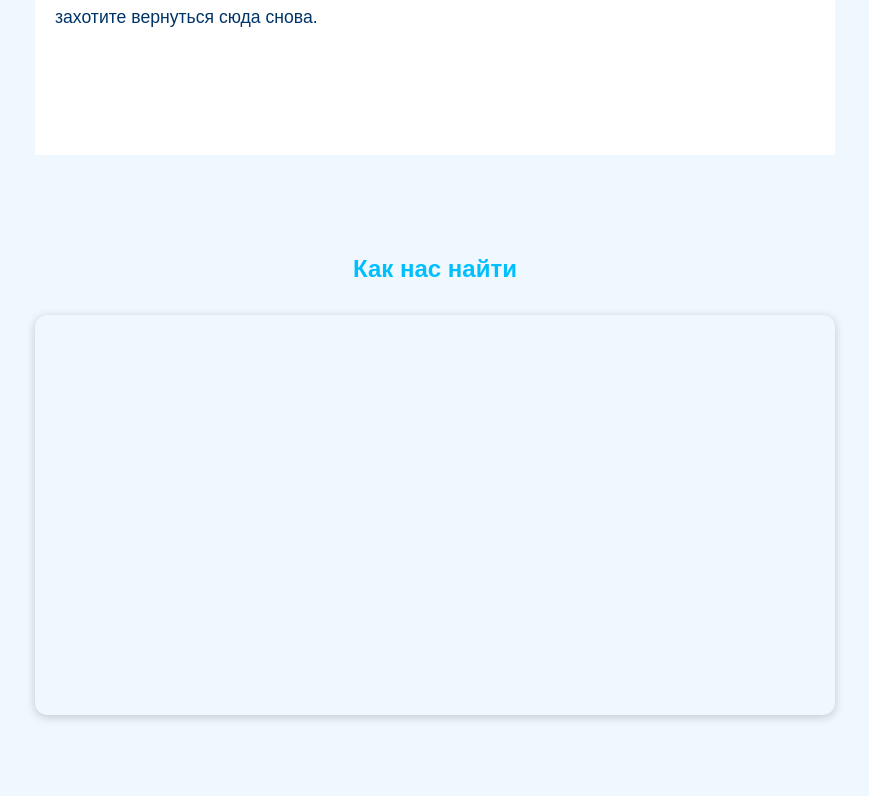
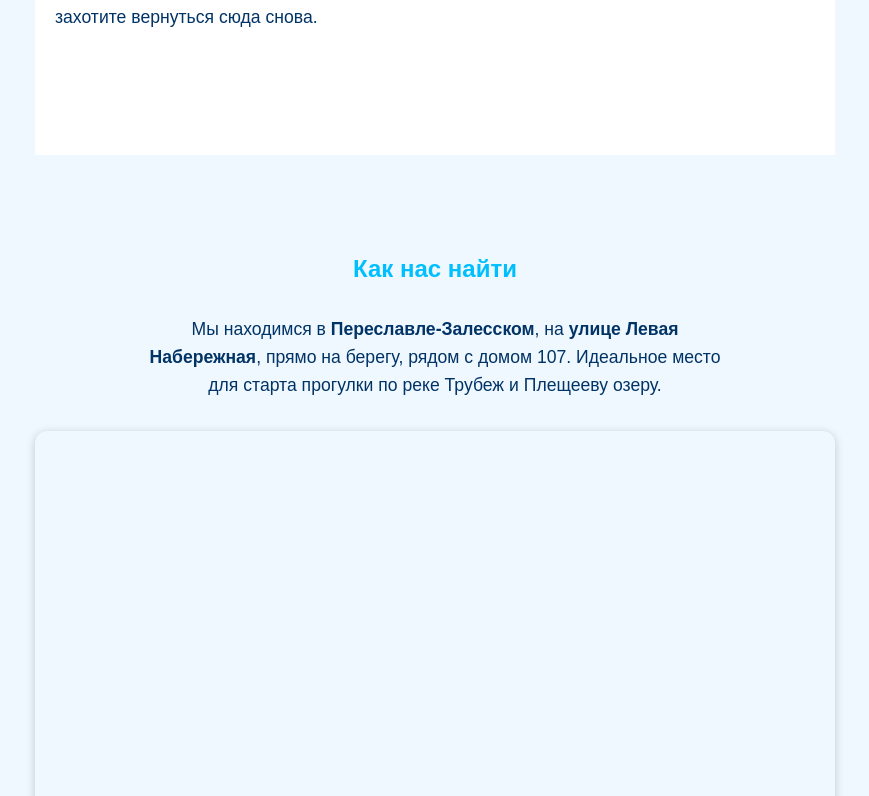
Before and after one commit to NSchenikov/boatservice-next, a Next.js app: page / in a window 1280 px wide. Shown: the part 1348-2144 px from the top of the page, without its empty margins (205-1074 px from the left). Built offline with nearby package versions, Linux system fonts and the light colour scheme.

Commit message:
add some location info

```diff
--- a/src/components/Location.js
+++ b/src/components/Location.js
@@ -14,6 +14,12 @@ const Location = forwardRef((props, ref) => (
     <h2 style={{ textAlign: 'center', marginBottom: '2rem' }}>
       Как нас найти
     </h2>
+
+    <p style={{ textAlign: 'center', maxWidth: 600, margin: '0 auto 2rem', fontSize: '1.1rem', lineHeight: '1.6' }}>
+    Мы находимся в&nbsp;<strong>Переславле-Залесском</strong>, на <strong>улице Левая Набережная</strong>,
+    прямо на берегу, рядом с домом 107. Идеальное место для старта прогулки по реке Трубеж и Плещееву озеру.
+    </p>
+
     <LocationContent />
   </S.Section>
 ));
```
